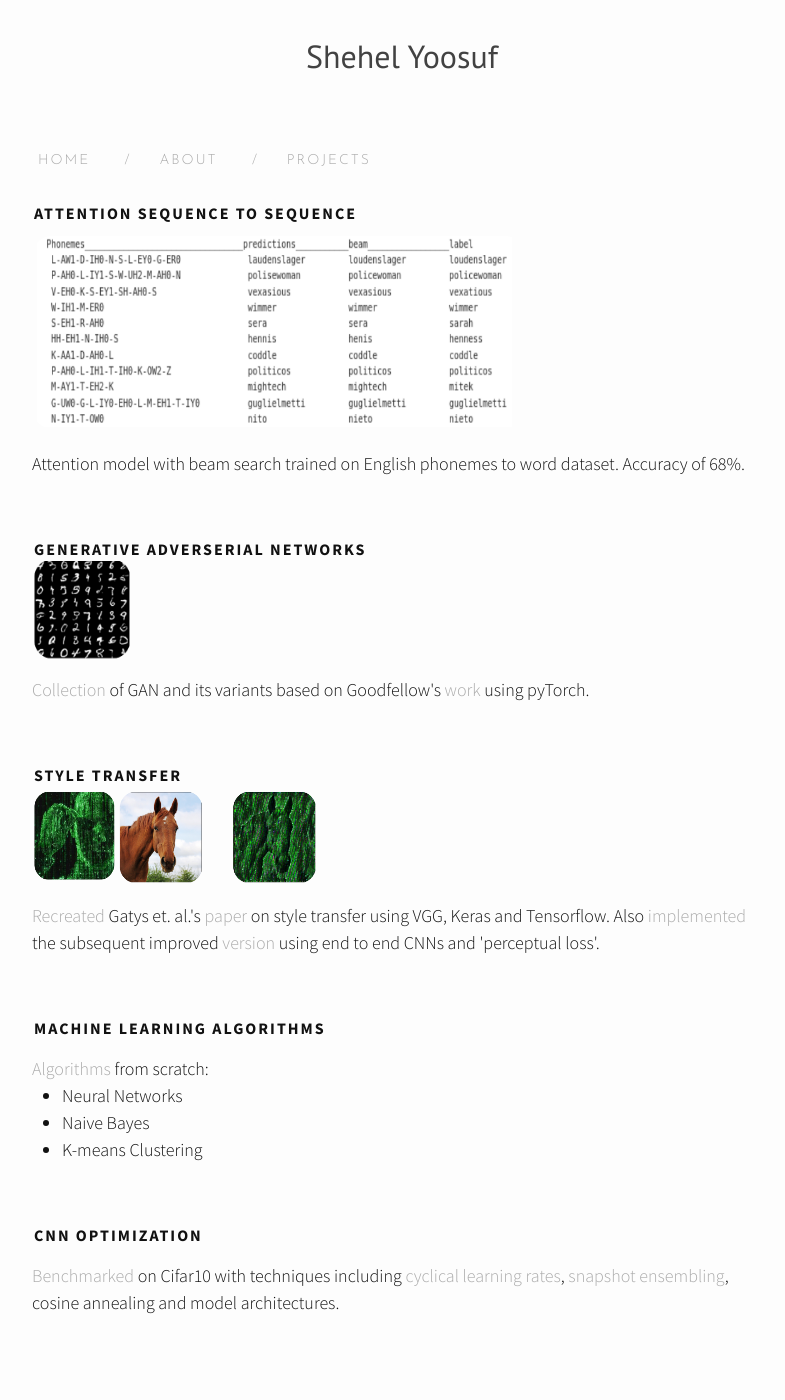
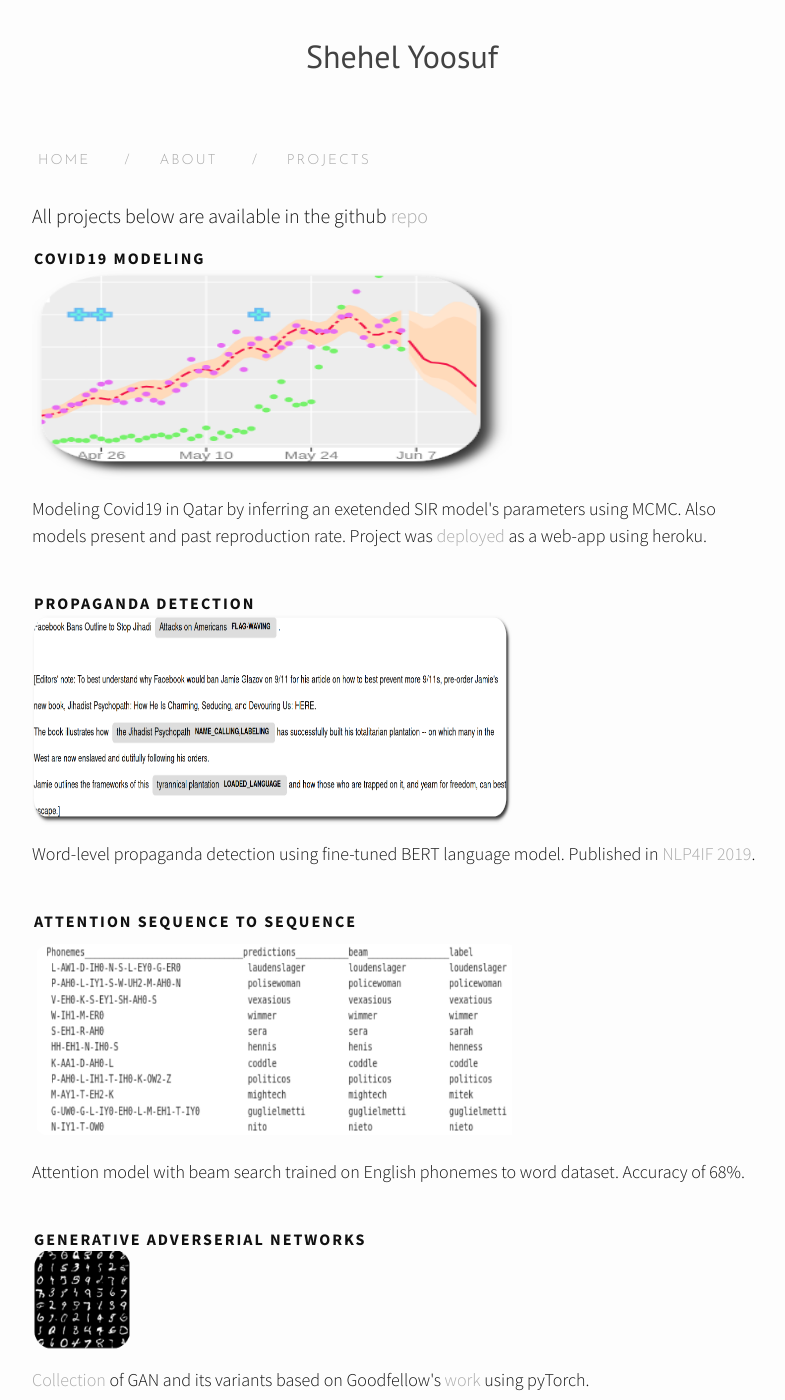
Before and after one commit to shehel/shehel.github.io, a Jekyll site: the page built from projects.md, in a window 1280 px wide and 1400 px high. Shown: the whole window, without its empty margins (238-1023 px from the left). Built offline with Jekyll 4.4.1, drawn with Linux system fonts in a browser that asks for light colours; nearby versions of some CDN libraries.

Commit message:
added projects

```diff
--- a/projects.md
+++ b/projects.md
@@ -3,6 +3,31 @@ layout: page
 title : Projects
 permalink: /projects/
 ---
+<p>All projects below are available in the github <a href="https://github.com/shehel/">repo</a>
+<div class="manual-post">
+  <div class="manual manual-title">
+  <strong>Covid19 Modeling</strong>
+  </div>
+<img src="covid.png" alt="covid19" title="Covid19 Plot" style="width:480px;height:210px;"/>
+<p>  <div class="manual-content">
+Modeling Covid19 in Qatar by inferring an exetended SIR model's parameters using MCMC. Also models present and past reproduction rate. Project was <a href="covid19-qatar.herokuapp.com">deployed</a> as a web-app using heroku.
+  </div>
+</p>
+</div>
+<br>
+
+<div class="manual-post">
+  <div class="manual manual-title">
+  <strong>Propaganda Detection</strong>
+  </div>
+<img src="propaganda.png" alt="propaganda" title="Propaganda Detection" style="width:480px;height:210px;"/>
+<p>  <div class="manual-content">
+Word-level propaganda detection using fine-tuned BERT language model. Published in <a href="https://www.aclweb.org/anthology/D19-5011.pdf">NLP4IF 2019</a>.
+  </div>
+</p>
+</div>
+<br>
+
 <div class="manual-post">
   <div class="manual manual-title">
   <strong>Attention Sequence to Sequence</strong>
```
Also changed, not shown: about.md (+1 -3 lines), projects/covid.png (added), projects/propaganda.png (added).
